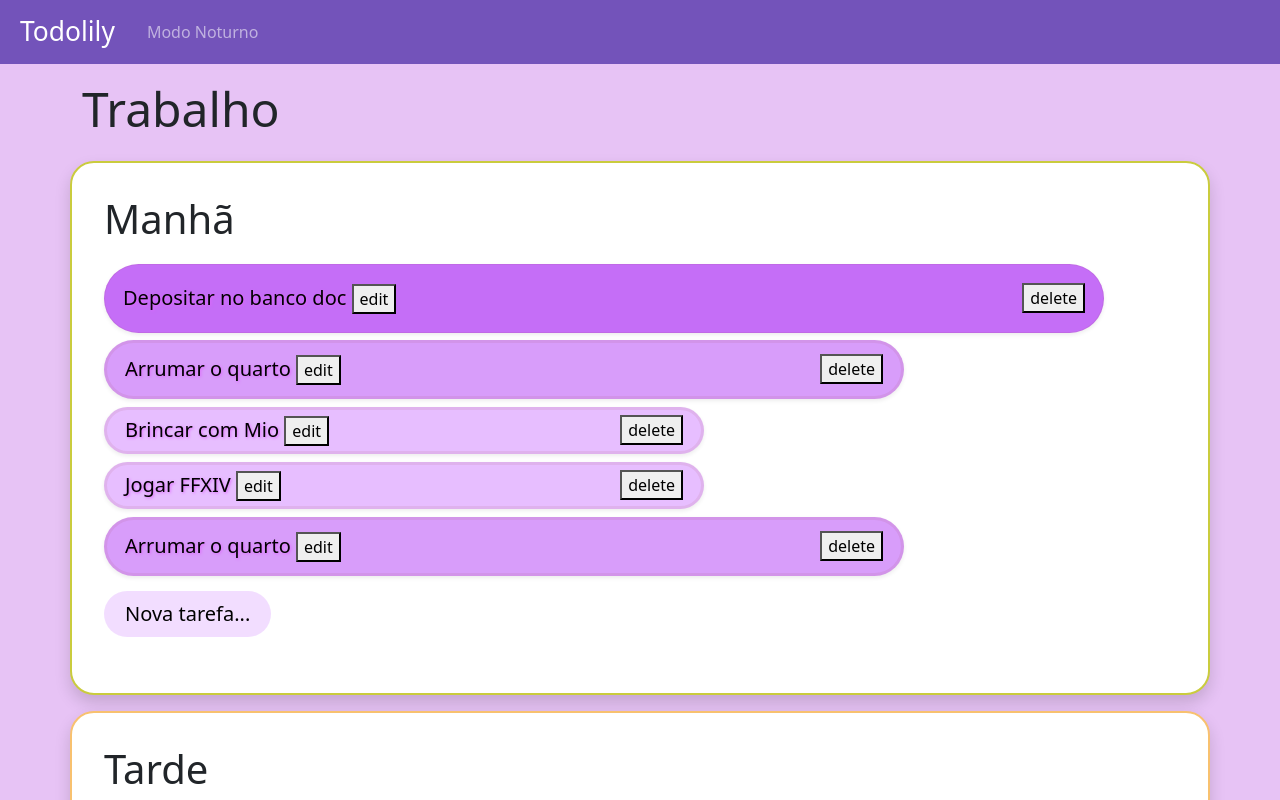
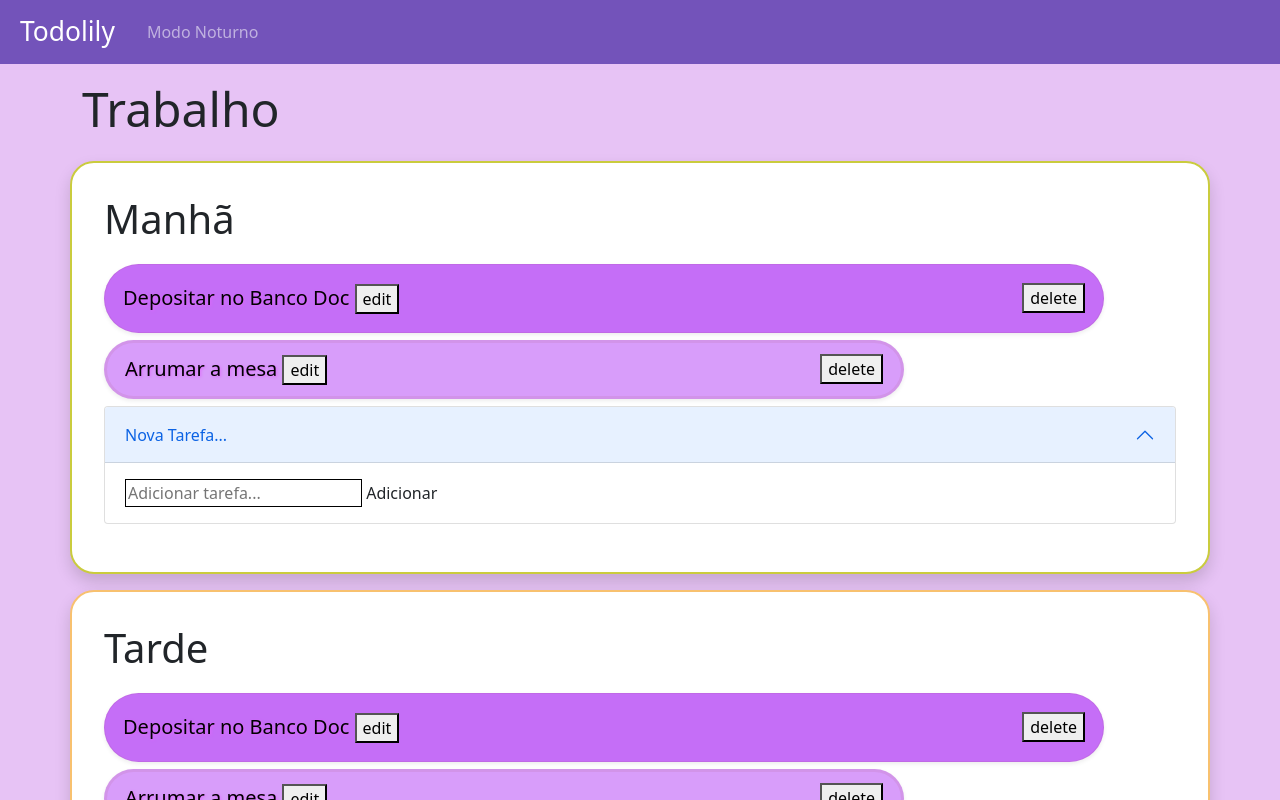
Before and after one commit to ChimiWei/practice-with-angular, an Angular app: page / in a window 1280 px wide. Shown: the top 800 px of the page. Built offline with nearby package versions, Linux system fonts and the light colour scheme.

Commit message:
refactoring (data service) + accordion

```diff
--- a/package.json
+++ b/package.json
@@ -15,9 +15,11 @@
     "@angular/compiler": "~12.1.2",
     "@angular/core": "~12.1.2",
     "@angular/forms": "~12.1.2",
+    "@angular/localize": "~12.1.2",
     "@angular/platform-browser": "~12.1.2",
     "@angular/platform-browser-dynamic": "~12.1.2",
     "@angular/router": "~12.1.2",
+    "@ng-bootstrap/ng-bootstrap": "10.0.0",
     "bootstrap": "^5.0.2",
     "rxjs": "~6.6.0",
     "tslib": "^2.2.0",
--- a/src/app/app.module.ts
+++ b/src/app/app.module.ts
@@ -1,6 +1,6 @@
 import { NgModule } from '@angular/core';
 import { BrowserModule } from '@angular/platform-browser';
-
+import {NgbAccordion, NgbAccordionModule} from '@ng-bootstrap/ng-bootstrap';
 import { AppRoutingModule } from './app-routing.module';
 import { AppComponent } from './app.component';
 import { ListaTarefasComponent } from './lista-tarefas/lista-tarefas.component';
@@ -19,8 +19,10 @@ import { ListaTituloComponent } from './lista-titulo/lista-titulo.component';
   ],
   imports: [
     BrowserModule,
-    AppRoutingModule
+    AppRoutingModule,
+    NgbAccordionModule
   ],
+
   providers: [],
   bootstrap: [AppComponent]
 })
--- a/src/app/lista-tarefas/lista-tarefas.component.css
+++ b/src/app/lista-tarefas/lista-tarefas.component.css
@@ -25,6 +25,45 @@
     max-width: 400px;
 }
 
+ngb-accordion::ng-deep.card::ng-deep * {
+    font-weight: 400;
+    color: #000000;
+    text-decoration: none;
+    background-color: transparent;
+    padding: 2px 5px;
+    font-size: 1rem;
+    border-radius: 0;
+
+}
+
+ngb-accordion::ng-deep.card::ng-deep div {
+    border: 0px;
+}
+
+ngb-accordion::ng-deep.card::ng-deep {
+    border: 0ch;
+}
+
+ngb-accordion::ng-deep.card::ng-deep button:focus {
+
+    box-shadow: 0 0 0 0.25rem rgba(92, 83, 91, 0.159);
+}
+
+
+ngb-accordion::ng-deep.card::ng-deep button {
+    border: 3px solid rgba(143, 54, 54, 0);
+    background-color: rgba(232, 192, 255, 0.542);
+    border-radius: 65px;
+    padding: 5px 18px;
+    margin: 8px 0px;
+    max-width: 400px
+}
+
+.input {
+    border: 1px solid black;
+}
+
+
 a:hover {
     cursor: pointer;
 }
--- a/src/app/lista-tarefas/lista-tarefas.component.html
+++ b/src/app/lista-tarefas/lista-tarefas.component.html
@@ -2,13 +2,26 @@
 
 <div  class="container shadow bg-body  mb-3 p-3 homework"  >
 <div class="row p-3">
-<h2 class="col-md-12 display-6 pb-2 "> {{periodo}} </h2>
-<ul class="col-md-12">
+<h2 class=" display-6 pb-2 "> {{periodo}} </h2>
+<ul>
     <app-tarefa *ngFor="let t of tarefas" [t]="t"> </app-tarefa>
    <li>
-       <button class="tarefa-new lead "> Nova tarefa...</button>
+    <ngb-accordion #acc="ngbAccordion" activeIds="ngb-panel-0">
+        <ngb-panel class="tarefa-new" title="Nova Tarefa...">
+          <ng-template ngbPanelContent>
+            <form>
+              <div>
+                <input class="input" type="text" placeholder="Adicionar tarefa..." >
+                <a>
+                  Adicionar
+                </a>
+              </div>
+
+            </form>
+          </ng-template>
+        </ngb-panel>
+    </ngb-accordion>
    </li>
-
 </ul>
 </div>
 </div>
--- a/src/app/lista-tarefas/lista-tarefas.component.ts
+++ b/src/app/lista-tarefas/lista-tarefas.component.ts
@@ -1,4 +1,6 @@
 import { Component, Input, OnInit } from '@angular/core';
+import { DataService } from '../shared/data.service';
+import { Todo } from '../shared/todo.model';
 
 @Component({
   selector: 'app-lista-tarefas',
@@ -7,9 +9,11 @@ import { Component, Input, OnInit } from '@angular/core';
 })
 export class ListaTarefasComponent implements OnInit {
 
-  @Input() periodo: string;
+  @Input() periodo: string | undefined;
 
+  tarefas: Todo[] | undefined
 
+/* Without data service
   tarefas = [
     { id: 1, prioridadeNivel: 1, tarefa: "Depositar no banco doc", periodo:"manha"},
     { id: 2, prioridadeNivel: 2, tarefa: "Arrumar o quarto", periodo: "tarde" },
@@ -19,18 +23,19 @@ export class ListaTarefasComponent implements OnInit {
 
 
   ]
+ */
 
 
 
 
+  constructor(private dataService: DataService) {
 
-  constructor() {
-    this.periodo = "";
 
 
   }
 
   ngOnInit(): void {
+    this.tarefas = this.dataService.getAllTodos()
   }
 
 }
--- /dev/null
+++ b/src/app/shared/data.service.ts
@@ -0,0 +1,33 @@
+import { Injectable } from '@angular/core';
+import { Todo } from './todo.model';
+
+@Injectable({
+  providedIn: 'root'
+})
+export class DataService {
+
+  todos: Todo[] = [
+    new Todo('Depositar no Banco Doc', 'Manhã', 1),
+    new Todo('Arrumar a mesa','Manhã', 2),
+
+  ];
+
+
+
+  constructor() { }
+
+  getAllTodos(){
+    return this.todos
+  }
+
+  addTodo(todo: Todo) {
+    this.todos.push(todo)
+  }
+
+  updateTodo(index: number, updatedTodo: Todo) {
+    this.todos[index] = updatedTodo
+  }
+  deleteTodo(index: number) {
+    this.todos.splice(index, 1)
+  }
+}
--- /dev/null
+++ b/src/app/shared/todo.model.ts
@@ -0,0 +1,12 @@
+export class Todo {
+
+
+
+    constructor (
+       public text: string,
+       public periodo: string,
+       public prioridadeNivel: number,
+       public completed: boolean = false
+
+    ) {}
+}
--- a/src/app/tarefa/tarefa.component.html
+++ b/src/app/tarefa/tarefa.component.html
@@ -1,5 +1,5 @@
 <li class="shadow-sm" [ngClass]="{'tarefa-1': t.prioridadeNivel === 1,'tarefa-2': t.prioridadeNivel === 2, 'tarefa-3': t.prioridadeNivel === 3}">
-    <span class="lead"  >   {{t.tarefa}} </span>
+    <span class="lead"  >   {{t.text}} </span>
     <button > edit </button>
     <button class="delButton" > delete </button>
  </li>
--- a/src/polyfills.ts
+++ b/src/polyfills.ts
@@ -1,3 +1,7 @@
+/***************************************************************************************************
+ * Load `$localize` onto the global scope - used if i18n tags appear in Angular templates.
+ */
+import '@angular/localize/init';
 /**
  * This file includes polyfills needed by Angular and is loaded before the app.
  * You can add your own extra polyfills to this file.
```
Also changed, not shown: 2 other files (tests, documents, lock files or other folders).
